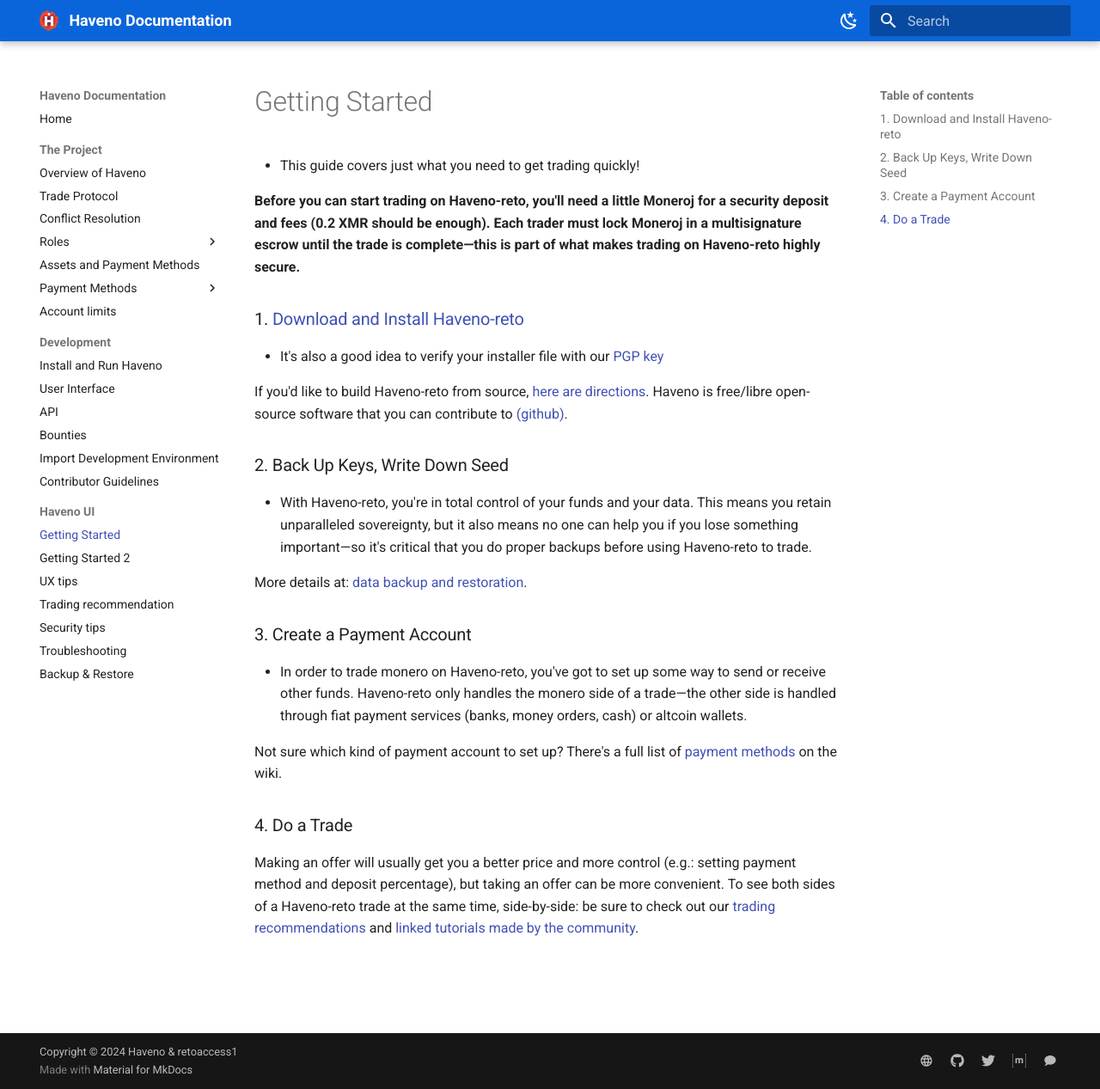
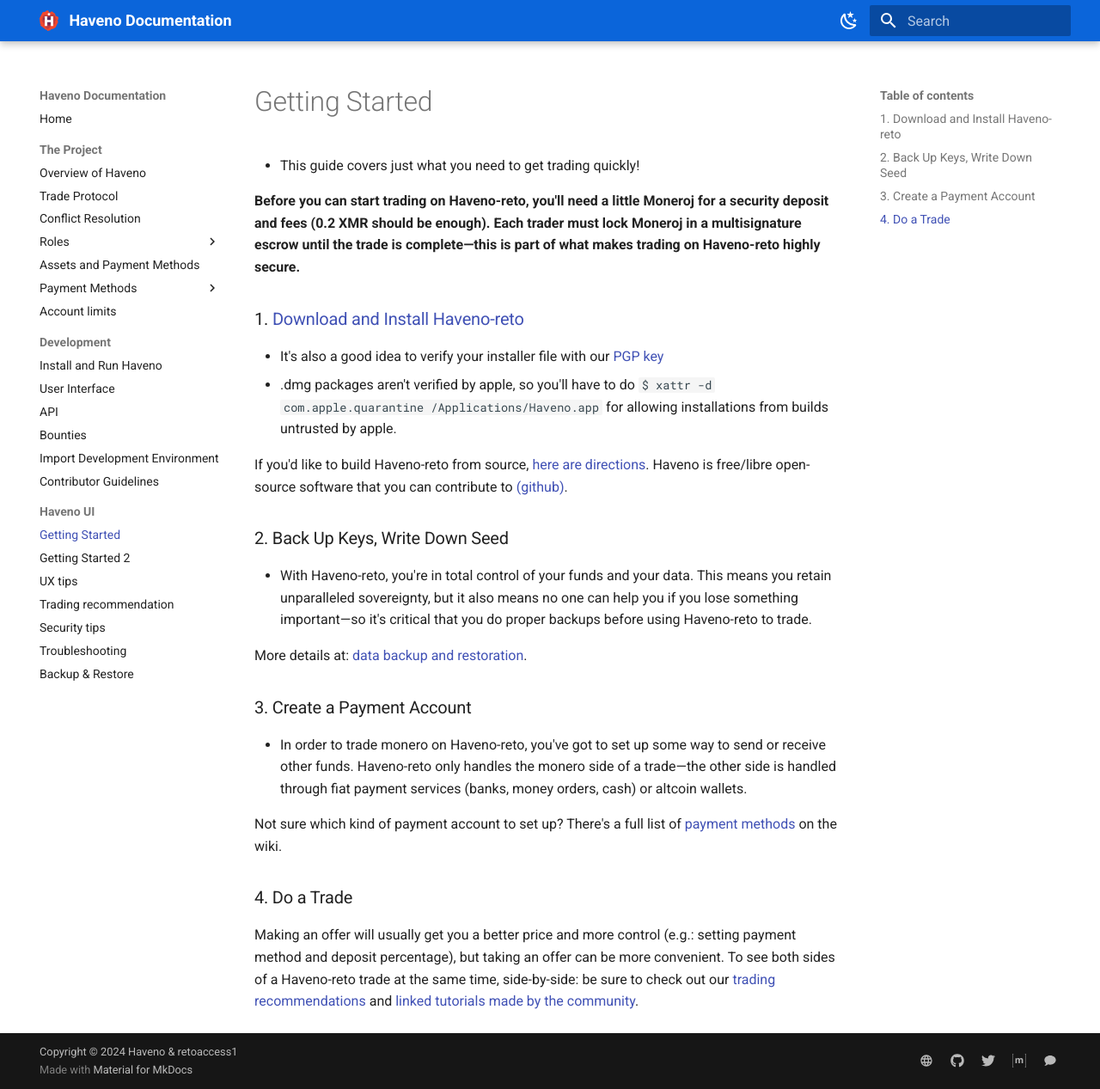
Before and after one commit to boldsuck/haveno-reto-docs, an MkDocs documentation site: the page built from docs/haveno-ui/get_started.md, in a window 1280 px wide and 1267 px high. Shown: the whole window at 86% size. Built offline with MkDocs 1.6.1 and Material for MkDocs 9.7.7, drawn with Linux system fonts in a browser that asks for light colours; the version menu is left out.

Commit message:
Update get_started.md

````diff
--- a/docs/haveno-ui/get_started.md
+++ b/docs/haveno-ui/get_started.md
@@ -7,6 +7,7 @@
 ### 1. [Download and Install Haveno-reto](https://haveno-reto.com/#downloads)
 
 - It's also a good idea to verify your installer file with our [PGP key](https://haveno-reto.com/reto_public.asc)
+- .dmg packages aren't verified by apple, so you'll have to do ```$ xattr -d com.apple.quarantine /Applications/Haveno.app``` for allowing installations from builds untrusted by apple.
 
 If you'd like to build Haveno-reto from source, [here are directions](https://github.com/retoaccess1/haveno-reto/blob/master/docs/installing.md). Haveno is free/libre open-source software that you can contribute to [(github)](https://github.com/retoaccess1/haveno-reto).
 
````
